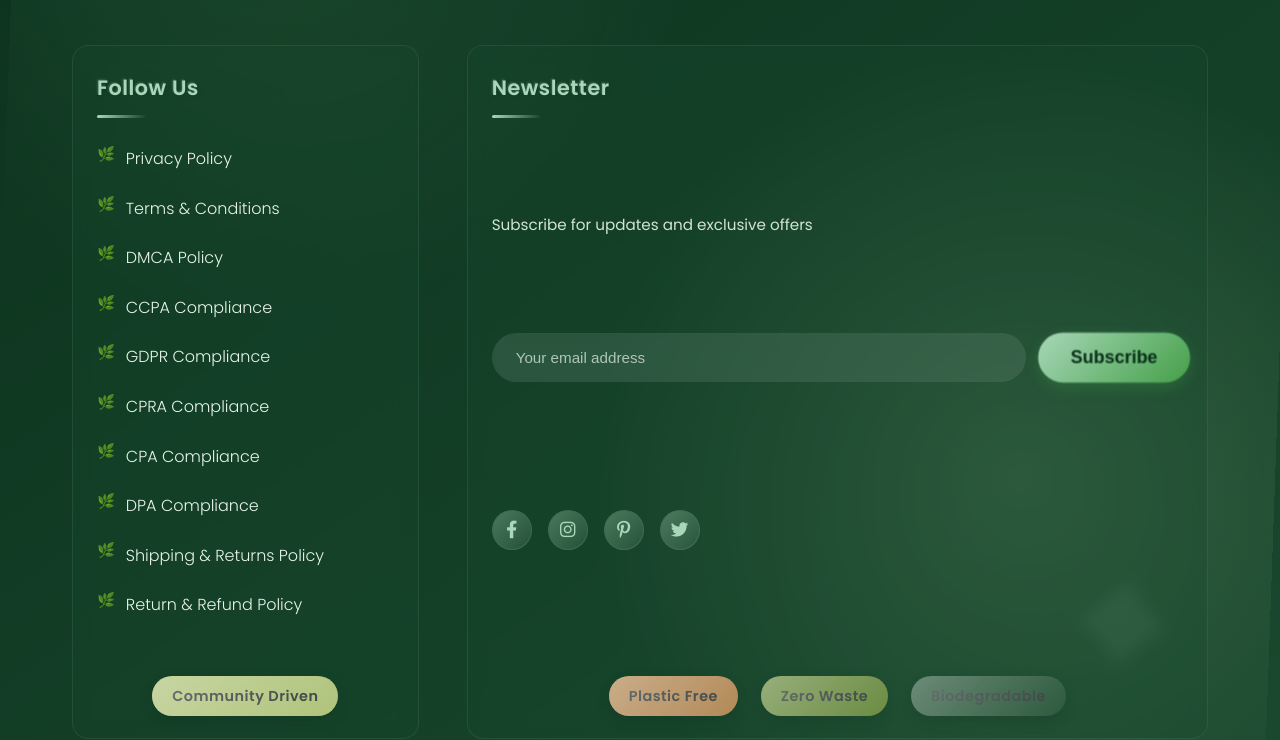
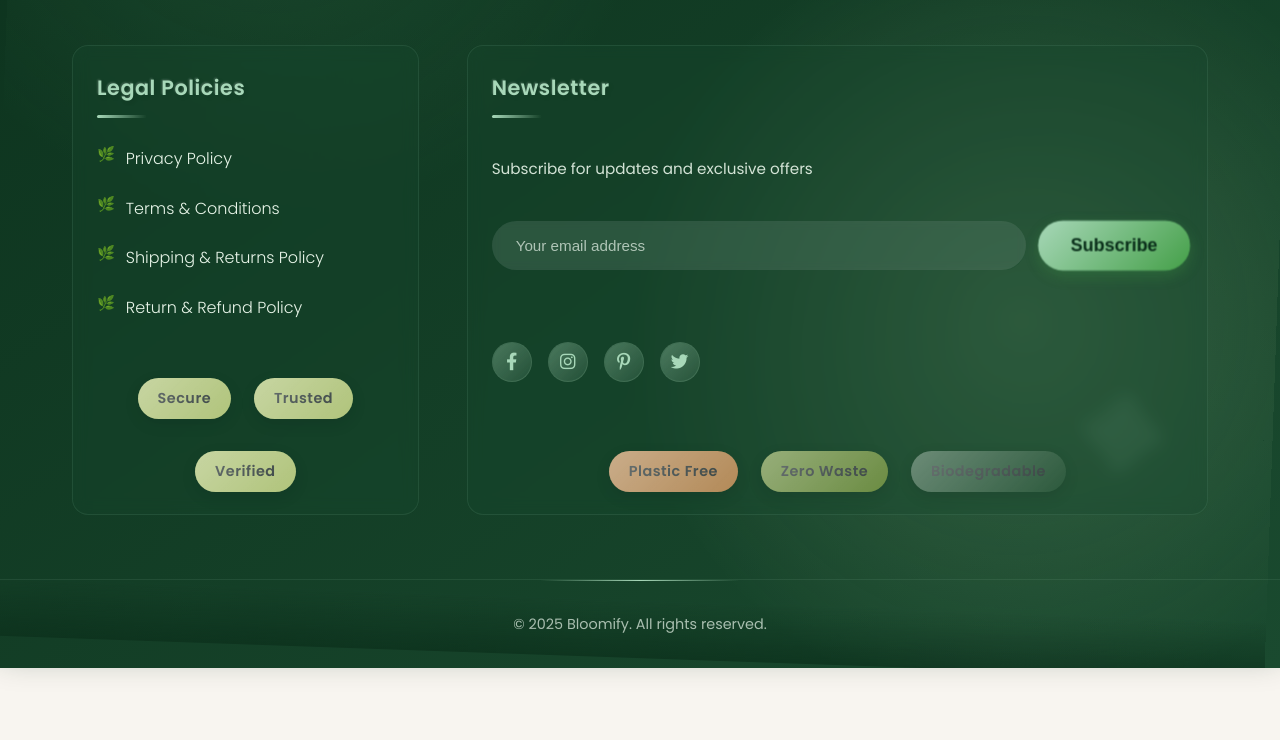
Before and after one commit to SohamMondal88/BLOOMIFY, a plain HTML site: page index.html in a window 1280 px wide. Shown: the part 6300-7040 px from the top of the page. After the commit the page ends 6968 px from the top, so only its background shows below. Drawn offline with Linux system fonts and the light colour scheme.

Commit message:
feat:Created Bloomify - Artificial Flower Shop

```diff
--- a/index.html
+++ b/index.html
@@ -461,32 +461,22 @@
     </div>
 
 
-    <!-- Follow Us Section -->
+    <!-- Legal Policies Section -->
     <div class="footer-section">
-      <h3>Follow Us</h3>
+      <h3>Legal Policies</h3>
       <ul>
         <li><a href="pp.html">Privacy Policy</a></li>
         <li><a href="tc.html">Terms &amp; Conditions</a></li>
-        <li><a href="dmca.html">DMCA Policy</a></li>
-        <li><a href="ccpa.html">CCPA Compliance</a></li>
-        <li><a href="gdpr.html">GDPR Compliance</a></li>
-        <li><a href="cpra.html">CPRA Compliance</a></li>
-        <li><a href="cpa.html">CPA Compliance</a></li>
-        <li><a href="dpa.html">DPA Compliance</a></li>
         <li><a href="sp.html">Shipping & Returns Policy</a></li>
         <li><a href="rr.html">Return &amp; Refund Policy</a></li>
       </ul>
 
       <div class="eco-badge-container">
-        <span class="eco-badge community">Community Driven</span>
+        <span class="eco-badge secure">Secure</span>
+        <span class="eco-badge trusted">Trusted</span>
+        <span class="eco-badge verified">Verified</span>
       </div>
     </div>
-
-
-
-
-
-
 
     <!-- Newsletter Section -->
     <div class="footer-section newsletter">
@@ -513,6 +503,7 @@
     </div>
   </div>
 
+
   <!-- Copyright -->
   <div class="copyright">
     <p>&copy; 2025 Bloomify. All rights reserved.</p>
```
